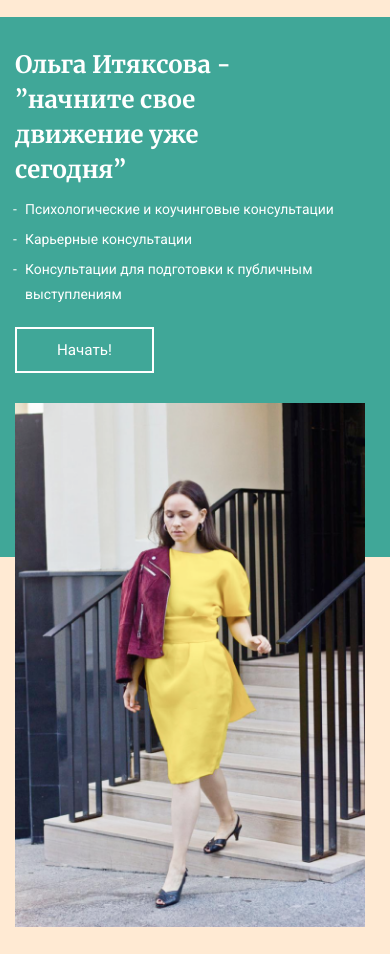
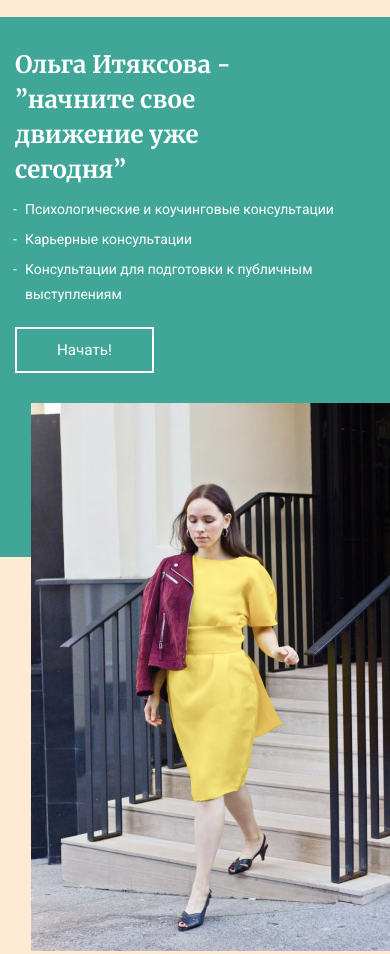
Before and after one commit to ITkah/olga.github.io, a plain HTML site: page index.html in a window 390 px wide. Shown: the part 79-1033 px from the top of the page. Drawn offline with Linux system fonts and the light colour scheme.

Commit message:
Add files via upload

```diff
--- a/css/main.css
+++ b/css/main.css
@@ -764,11 +764,11 @@ header {
       margin-bottom: 20px; } }
   @media (max-width: 576px) {
     .me-photo-mob {
-      right: 0;
+      right: -24px;
       top: 30px; } }
   @media (max-width: 576px) {
     .me-photo-mob img {
-      max-width: 100%;
+      max-width: 120%;
       height: auto;
       margin-left: auto; } }
 
```
